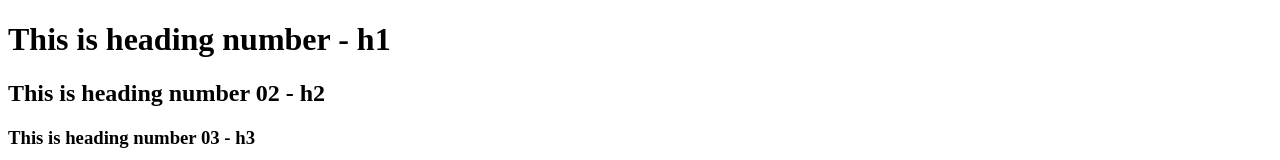
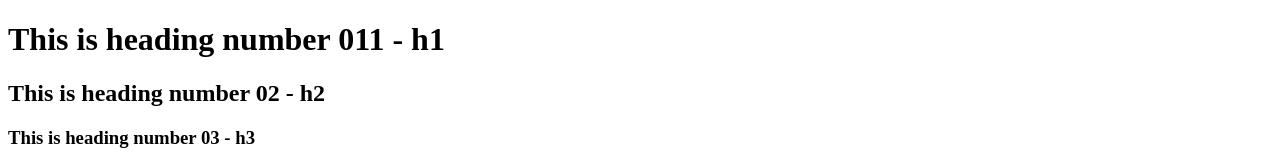
Before and after one commit to dev-burhankhan/task01, a plain HTML site: page index.html in a window 1280 px wide. Shown: the top 160 px of the page. Drawn offline with Linux system fonts and the light colour scheme.

Commit message:
Update index.html

```diff
--- a/index.html
+++ b/index.html
@@ -6,7 +6,7 @@
     <title>Task01</title>
   </head>
   <body>
-    <h1>This is heading number  - h1</h1>
+    <h1>This is heading number 011 - h1</h1>
     <h2>This is heading number 02 - h2</h2>
     <h3>This is heading number 03 - h3</h3>
     <h4>This is heading number 04 - h4</h4>
```
